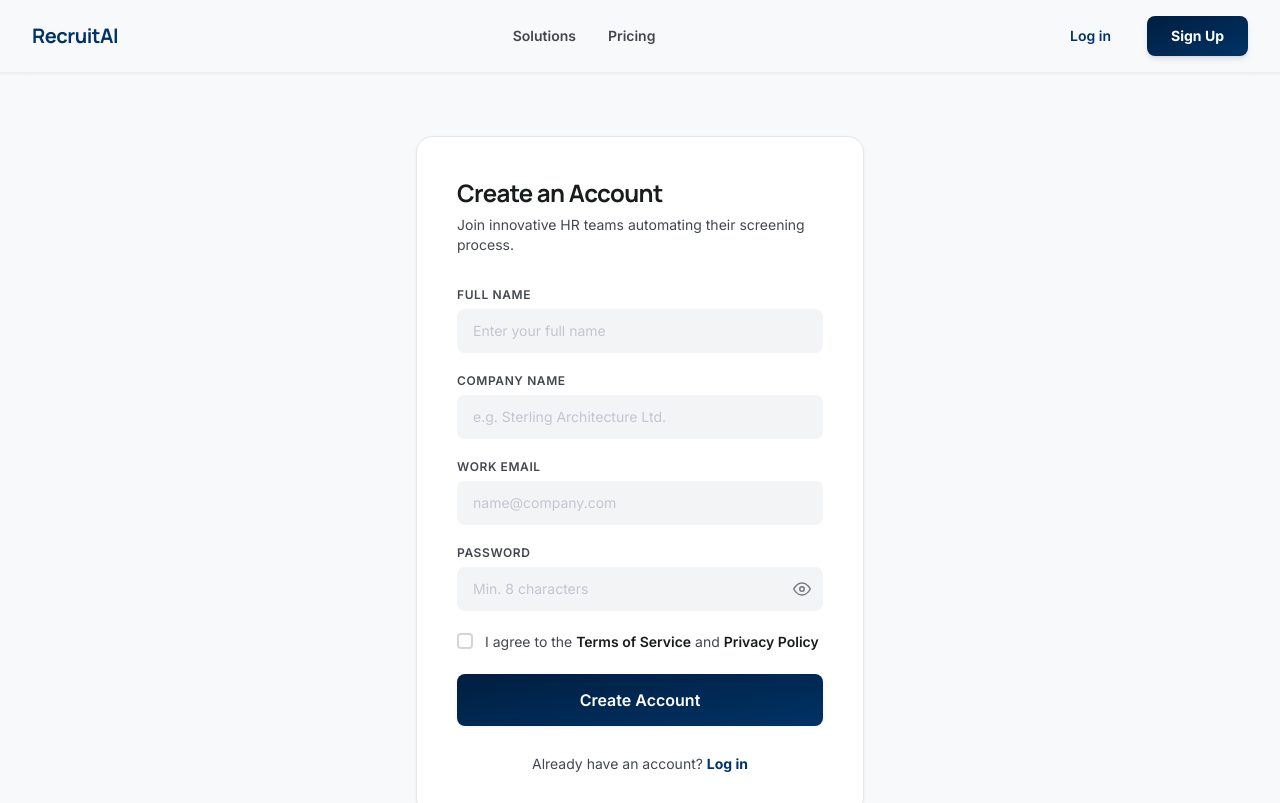
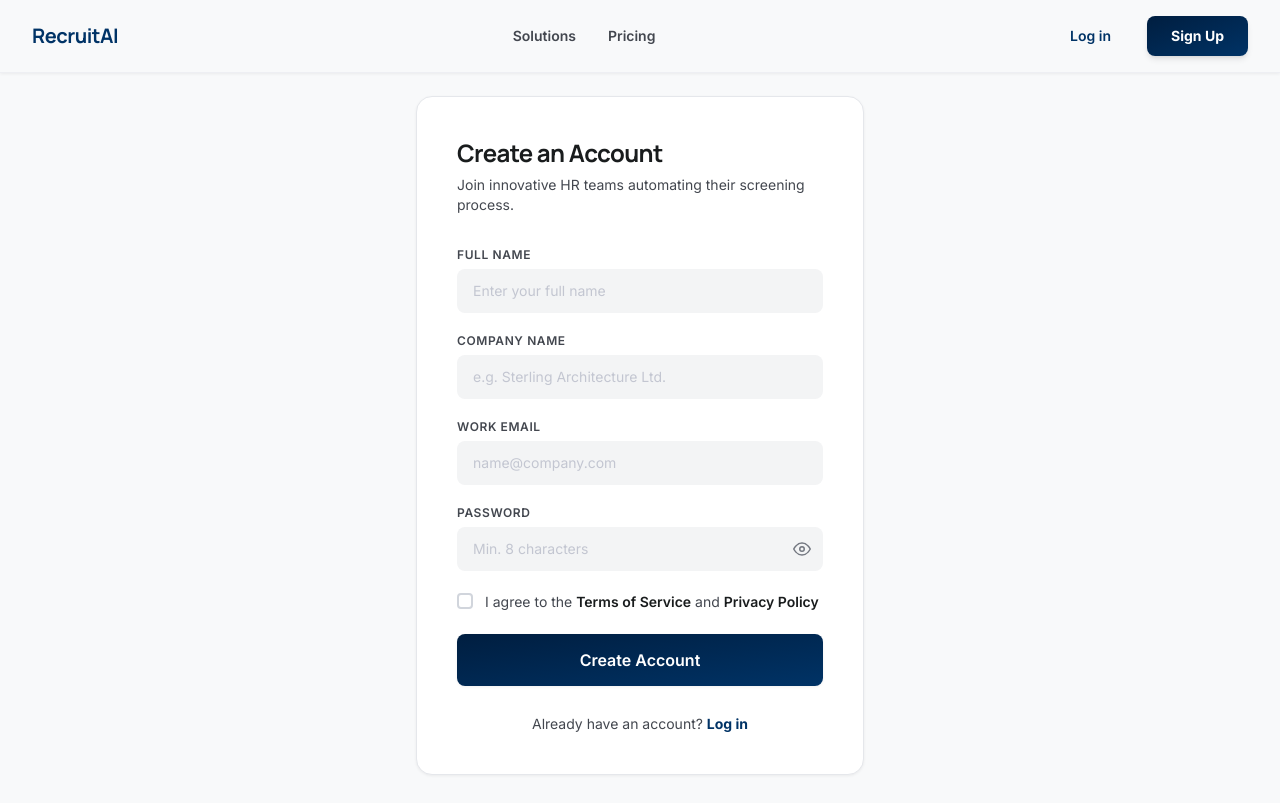
Before and after one commit to Kyouun7/RecruitAICapstone, a Next.js app in the folder frontend/: page /register in a window 1280 px wide. Shown: the top 803 px of the page. Built offline with nearby package versions, Linux system fonts and the light colour scheme.

Commit message:
update login & register

```diff
--- a/frontend/app/(marketing)/login/page.tsx
+++ b/frontend/app/(marketing)/login/page.tsx
@@ -43,7 +43,7 @@ export default function LoginPage() {
   };
 
   return (
-    <div className="flex-grow flex items-center justify-center px-4 py-16 min-h-[calc(100vh-72px)]">
+    <div className="flex-grow flex items-center justify-center px-4 py-6 min-h-[calc(100vh-72px)]">
       <div className="w-full max-w-md">
         <div className="bg-white rounded-2xl border border-gray-200 shadow-sm p-10">
 
--- a/frontend/app/(marketing)/register/page.tsx
+++ b/frontend/app/(marketing)/register/page.tsx
@@ -72,7 +72,7 @@ export default function RegisterPage() {
   const strength = getPasswordStrength(formData.password);
 
   return (
-    <div className="flex-grow flex items-center justify-center px-4 py-16 min-h-[calc(100vh-72px)]">
+    <div className="flex-grow flex items-center justify-center px-4 py-6 min-h-[calc(100vh-72px)]">
       <div className="w-full max-w-md">
         <div className="bg-white rounded-2xl border border-gray-200 shadow-sm p-10">
 
```
